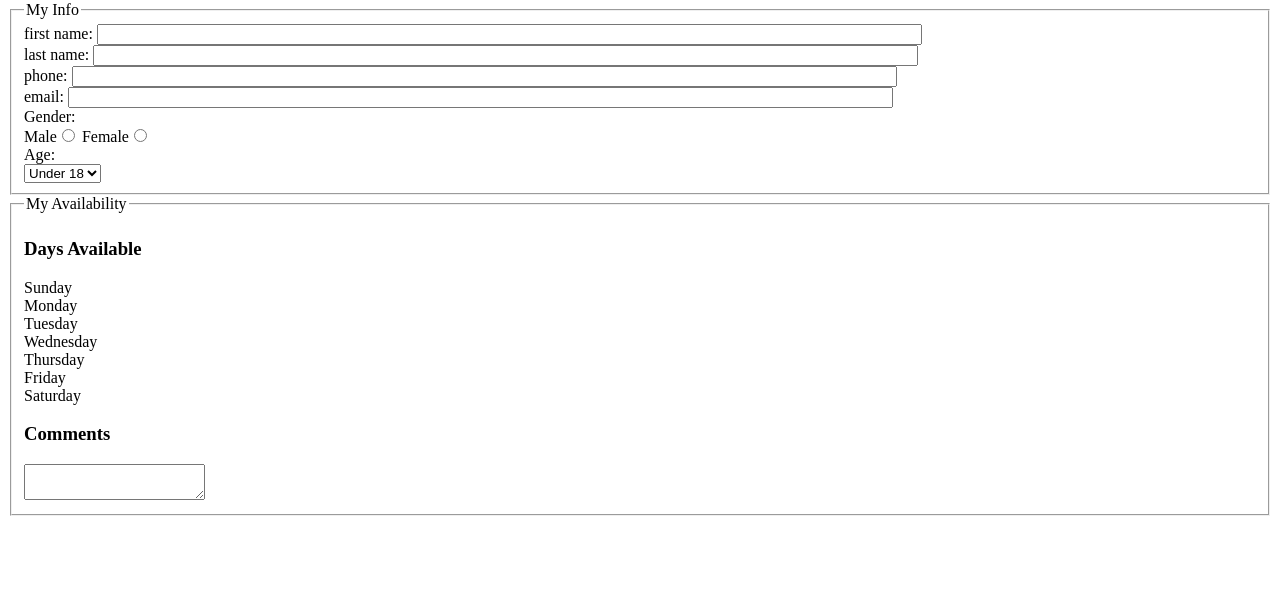
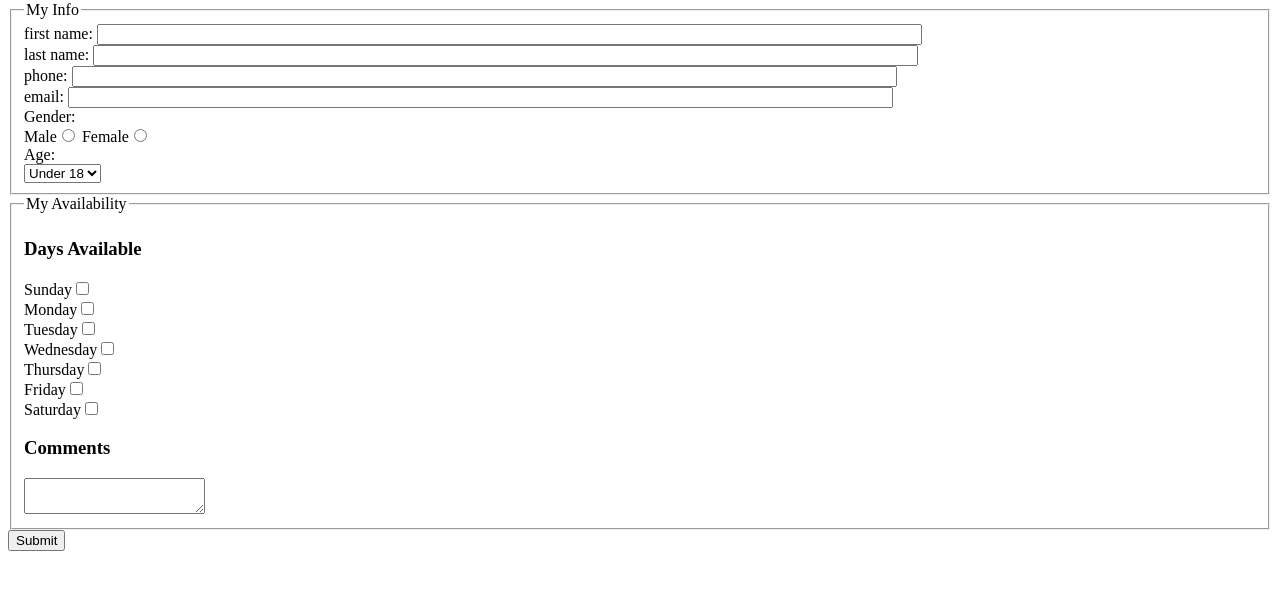
Before and after one commit to arodriguez47-source/ITMD361-Lab-5, a plain HTML site: page index.html in a window 1280 px wide. Shown: the part 79-668 px from the top of the page. Drawn offline with Linux system fonts and the light colour scheme.

Commit message:
availability checkboxes and submit button

```diff
--- a/index.html
+++ b/index.html
@@ -30,17 +30,19 @@
     <legend>My Availability</legend>
 	<h3>Days Available</h3>
 	<div>
-	  <div><label>Sunday</label></div>
-	  <div><label>Monday</label></div>
-	  <div><label>Tuesday</label></div>
-	  <div><label>Wednesday</label></div>
-	  <div><label>Thursday</label></div>
-	  <div><label>Friday</label></div>
-	  <div><label>Saturday</label></div>
+	  <div><label>Sunday<input type="checkbox" name="available_field" value="Sunday"></label></div>
+	  <div><label>Monday<input type="checkbox" name="available_field" value="Monday"></label></div>
+	  <div><label>Tuesday<input type="checkbox" name="available_field" value="Tuesday"></label></div>
+	  <div><label>Wednesday<input type="checkbox" name="available_field" value="Wednesday"></label></div>
+	  <div><label>Thursday<input type="checkbox" name="available_field" value="Thursday"></label></div>
+	  <div><label>Friday<input type="checkbox" name="available_field" value="Friday"></label></div>
+	  <div><label>Saturday<input type="checkbox" name="available_field" value="Saturday"></label></div>
 	  <h3>Comments</h3>
 	  <textarea name="comments_field"></textarea>
 	</div>
   </fieldset>
+  <input type="hidden" name="hidden_field" value="Angel_Rodriguez">
+  <input type="submit">
 </body>
 
 </html>
```
